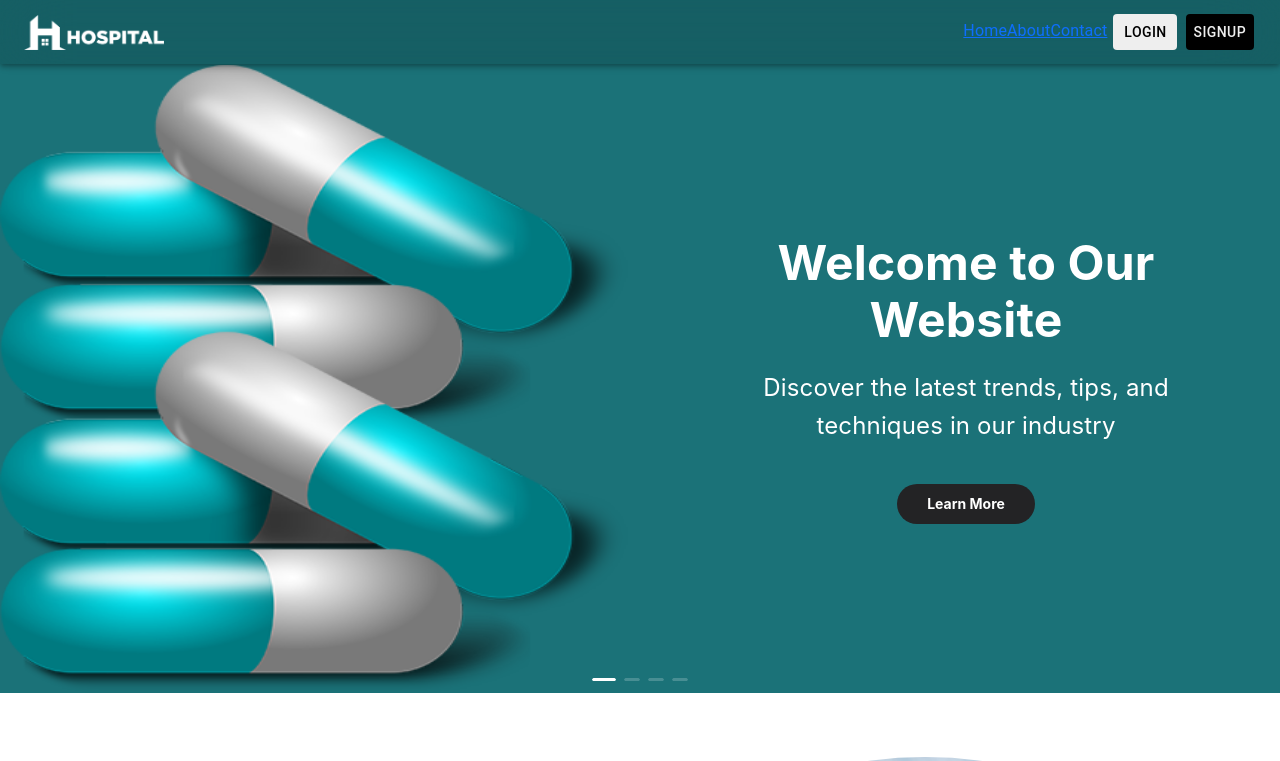
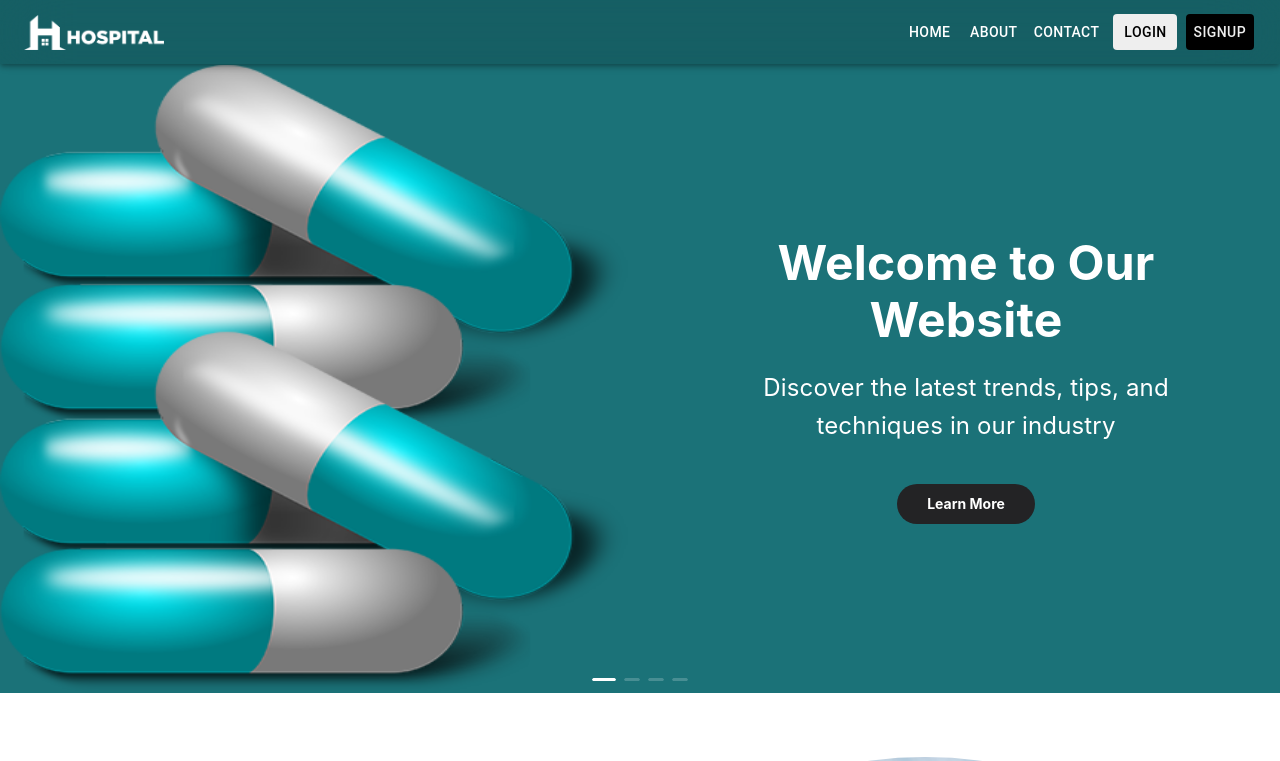
Before and after one commit to prathamsaxen/Medicine-Alarm, a React (Create React App) app in the folder client/: page / in a window 1280 px wide. Shown: the top 761 px of the page. Built offline with nearby package versions, Linux system fonts and the light colour scheme.

Commit message:
text style of navbar

```diff
--- a/client/src/App.css
+++ b/client/src/App.css
@@ -11,6 +11,9 @@
   .App-logo {
     animation: App-logo-spin infinite 20s linear;
   }
+}
+a{
+  text-decoration: none;
 }
 
 .App-header {
--- a/client/src/Common/Navbar.js
+++ b/client/src/Common/Navbar.js
@@ -97,15 +97,25 @@ function Navbar(props) {
           <Box sx={{ display: { xs: 'none', sm: 'block' } }}>
 
           <NavLink style={{ textDecoration:'none'}} to='/'>
-              <a href="#HomePage" sx={{ color: '#fff'}}>
+          <a href='#HomePage' sx={{ color: '#fff',textDecoration:'none' }}>
+                <Button sx={{color:'white'}}>
               Home
+              </Button>
+             </a>
+              </NavLink>
+              <a href='#AboutPage' sx={{ color: '#fff',textDecoration:'none' }}>
+              <Button sx={{color:'white'}}>
+
+              About
+
+              </Button>
               </a>
-              </NavLink>
-              <a href='#AboutPage' sx={{ color: '#fff', }}>
-              About
-              </a>
-             <a  href='#ContactPage' sx={{ color: '#fff', }}>
+              <a  href='#ContactPage' sx={{ color: '#fff',textDecoration:'none' }}>
+              <Button sx={{color:'white'}}>
+
               Contact
+
+              </Button>
               </a>
 
 
```
Also changed, not shown: 1 other file (tests, documents, lock files or other folders).
